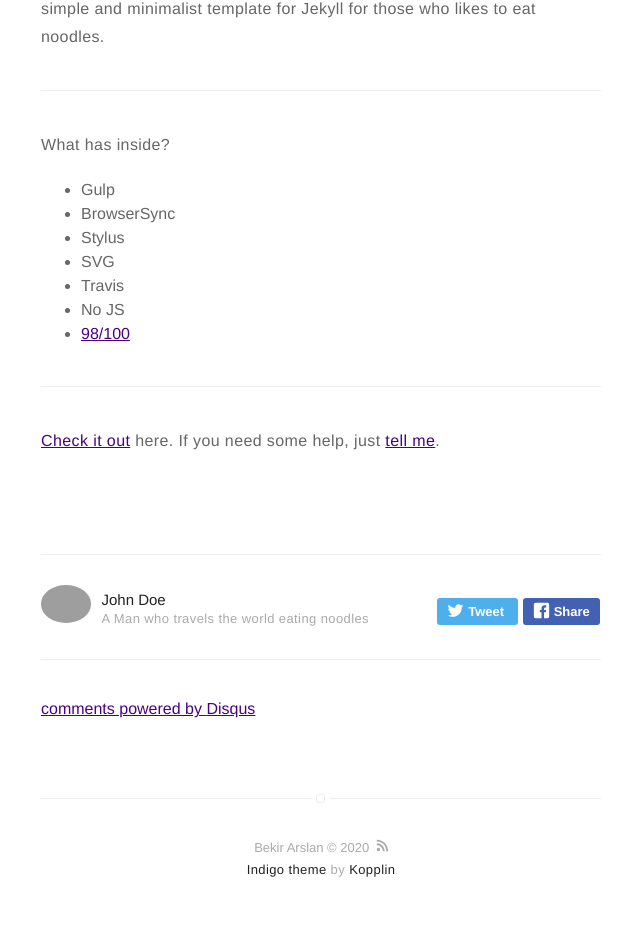
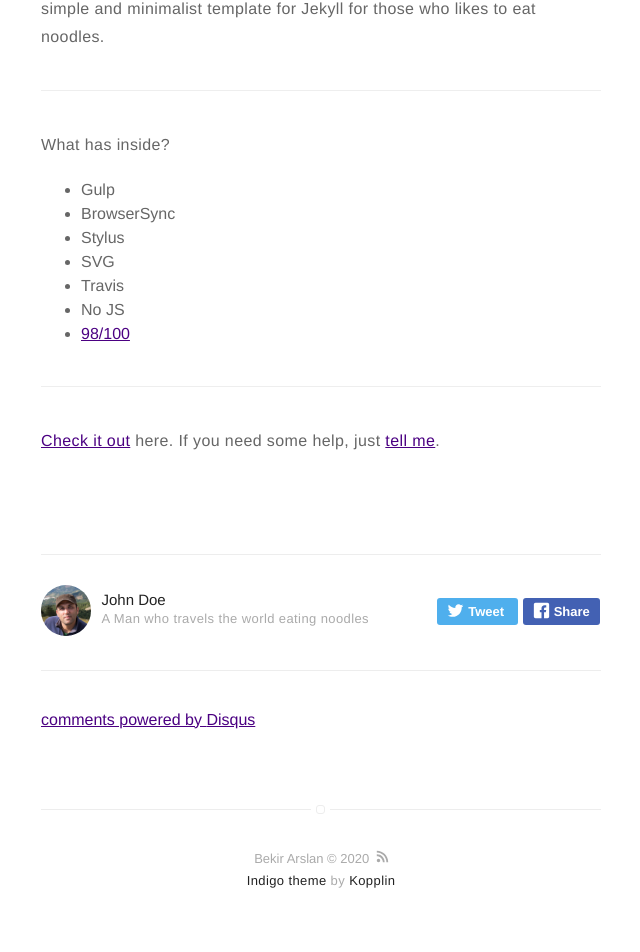
Before and after one commit to bkrsln/bkrsln.github.io, a Jekyll site: the page built from _posts/2016-01-23-indigo-jekyll-theme.markdown, in a window 1280 px wide. Shown: the part 808-1760 px from the top of the page, without its empty margins (319-959 px from the left). Built offline with Jekyll 4.4.1, drawn with Linux system fonts in a browser that asks for light colours; emoji names are drawn with the system emoji font; comment, search, counter and statistics services are not loaded.

Commit message:
Update _config.yml

```diff
--- a/_config.yml
+++ b/_config.yml
@@ -57,7 +57,7 @@ authors:
     name: John Doe
     bio: A Man who travels the world eating noodles
     external-image: false
-    picture: assets/images/profile.jpg
+    picture: assets/images/pp.jpg
     twitter: johndoe
   jamesfoster:
     name: James Foster
```
